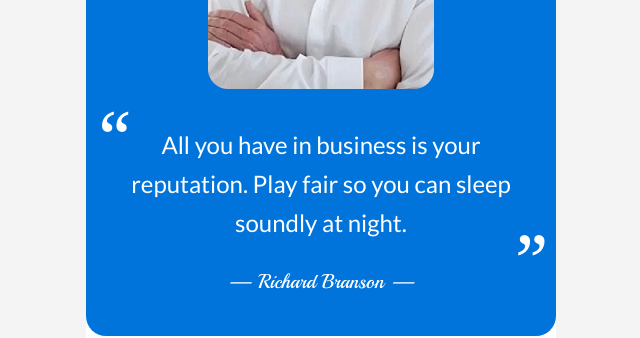
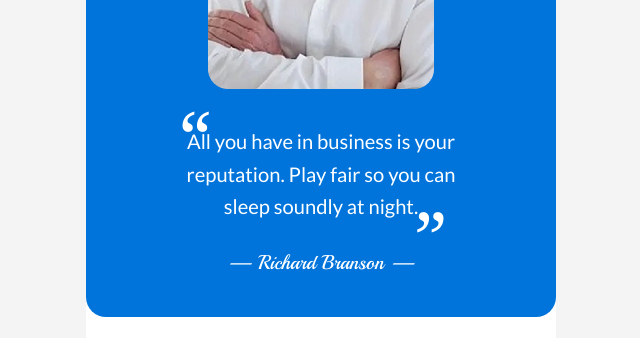
Before and after one commit to Shariful525/tanya-coffee, a Next.js app: page / in a window 1280 px wide. Shown: the part 4460-4798 px from the top of the page, without its empty margins (319-959 px from the left). Built offline with nearby package versions, Linux system fonts and the light colour scheme; no server answers.

Commit message:
wordk philosophy text size update

```diff
--- a/src/components/home/WorkPhilosophy.tsx
+++ b/src/components/home/WorkPhilosophy.tsx
@@ -21,14 +21,14 @@
           </div>
 
           <div className="px-5 pt-5 text-center">
-            <p className="text-[clamp(18px,6vw,24px)] font-medium leading-relaxed text-white relative">
+            <p className="text-[1.26rem] font-medium leading-relaxed text-white relative">
               <span className="absolute -top-12 -left-2 text-white font-serif text-[72px]">
                 {" "}
                 “
               </span>
-              All you have in business is your reputation. Play fair so you can
+              All you have in business is your <br /> reputation. Play fair so you can <br />
               sleep soundly at night.
-              <span className="absolute -bottom-12 -right-3  text-white  font-serif rotate-180 text-[72px]">
+              <span className="absolute -bottom-11 right-2  text-white  font-serif rotate-180 text-[72px]">
                 “
               </span>
             </p>
```
